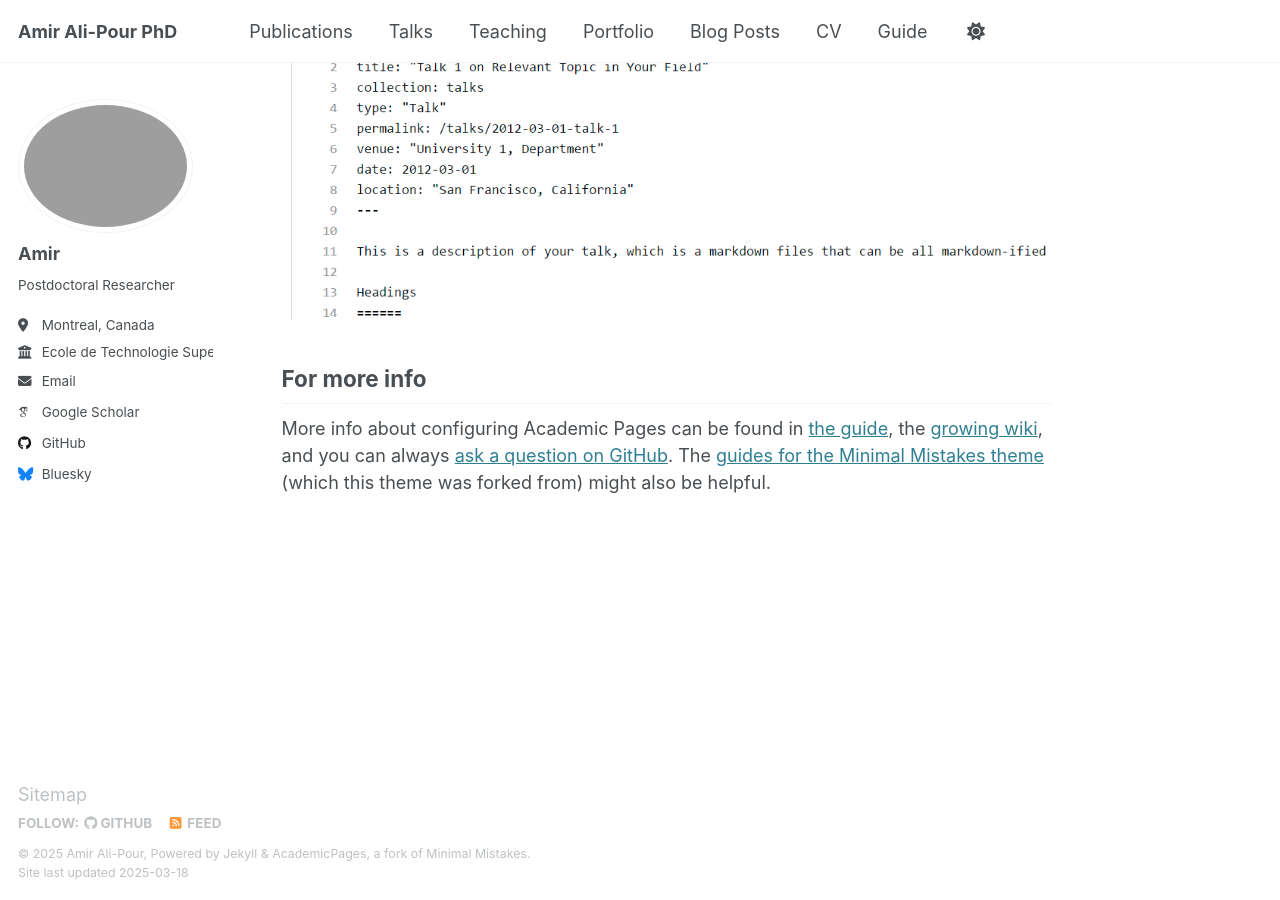
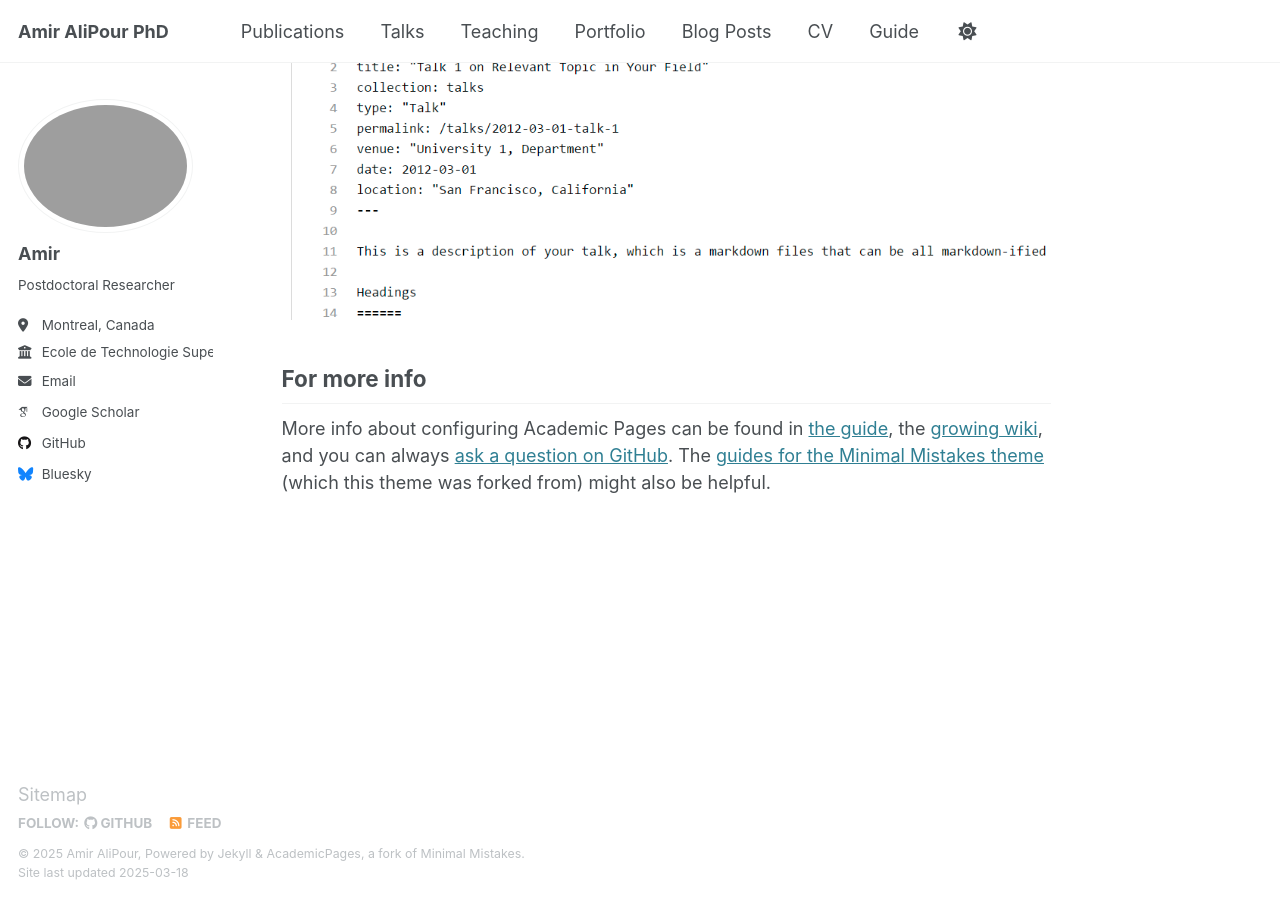
Before and after one commit to ali-pour-amir/ali-pour-amir.github.io, a Jekyll site: the page built from _pages/about.md, in a window 1280 px wide and 900 px high, scrolled down 2635 px. Built offline with Jekyll 4.4.1, drawn with Linux system fonts in a browser that asks for light colours; some web fonts are replaced.

Commit message:
first update

```diff
--- a/_config.yml
+++ b/_config.yml
@@ -9,11 +9,11 @@
 # Basic Site Settings
 locale                   : "en-US"
 site_theme               : "default"
-title                    : "Amir Ali-Pour PhD"
+title                    : "Amir AliPour PhD"
 title_separator          : "-"
-name                     : &name "Amir Ali-Pour"
+name                     : &name "Amir AliPour"
 description              : &description "I am currently a postdoctoral researcher at Ecole de Technologie Superieure (ETS). I got my PhD in Computer Engineering in 2022 from Grenoble Alpes University in France. In 2023 I joined the Cloud-2-Edge lab at ETS. During my stay at ETS, I developed several research projects on Disributed Computing at the Edge. Currently I am focused on systematic optimizations to improve Edge orchestration for semi-decentralized federated learning."
-url                      : https://amir.ali-pour.github.io/portfolio # the base hostname & protocol for your site e.g. "https://[your GitHub username].github.io"
+url                      : https://amir.ali-pour.github.io # the base hostname & protocol for your site e.g. "https://[your GitHub username].github.io"
 baseurl                  : "" # the subpath of your site, e.g. "/blog"
 repository               : "academicpages/academicpages.github.io"
 
```
